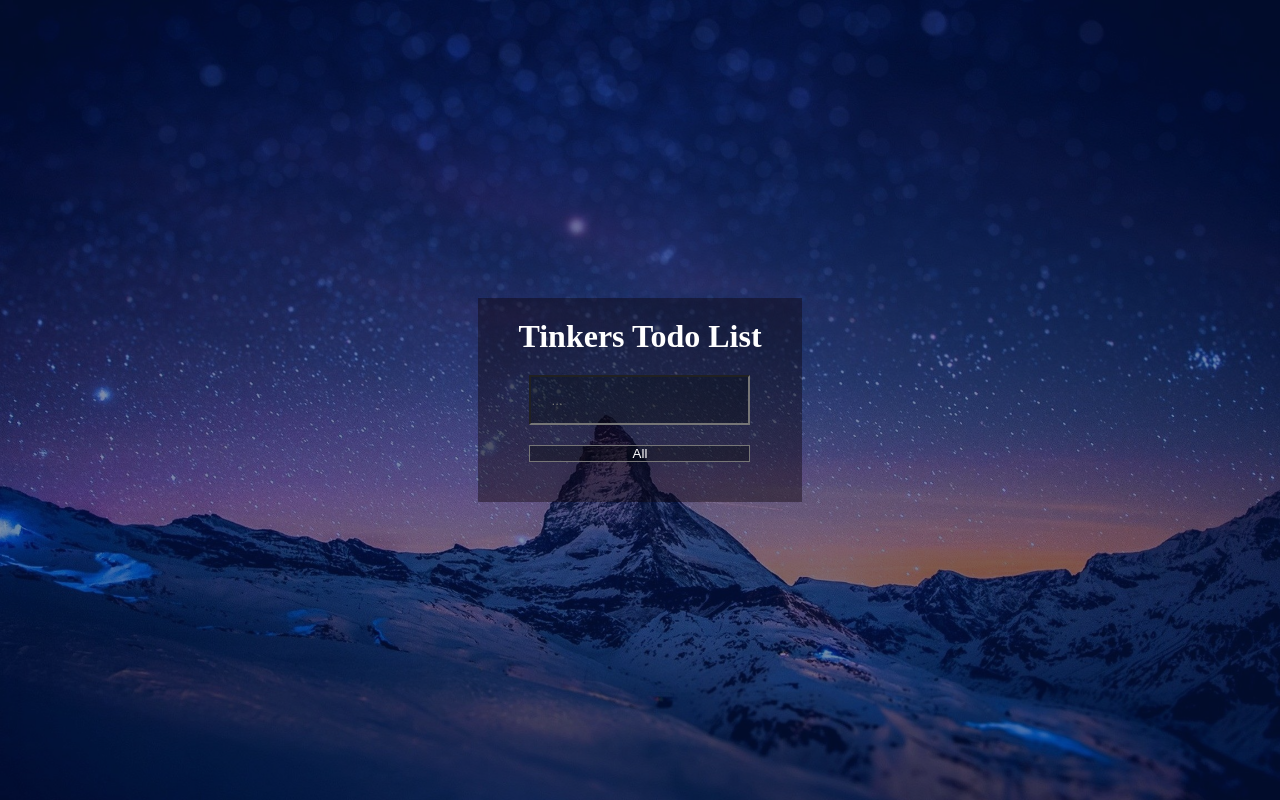
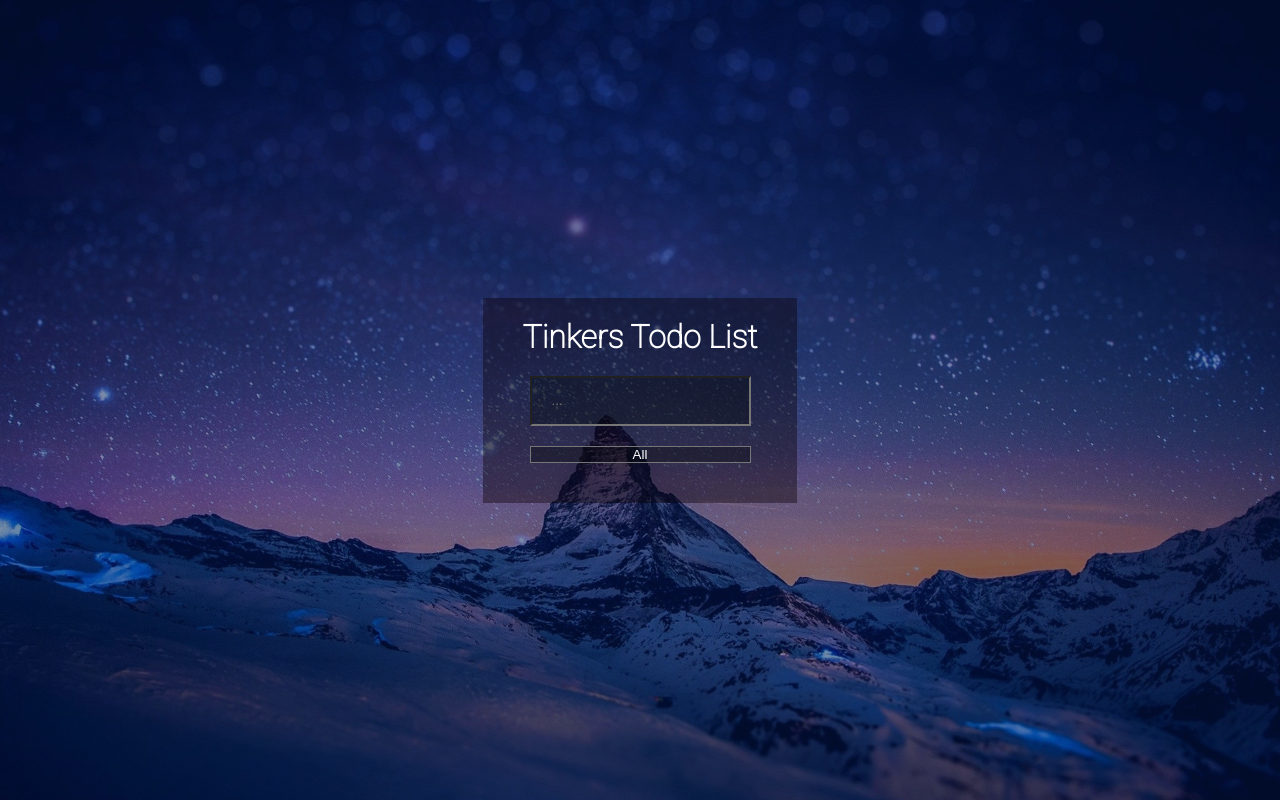
Before and after one commit to JackXN/Todo-mvc, a React (Create React App) app: page / in a window 1280 px wide. Built offline with nearby package versions, Linux system fonts and the light colour scheme; a web font is replaced by a local one.

Commit message:
updated title and meta

```diff
--- a/public/index.html
+++ b/public/index.html
@@ -7,7 +7,7 @@
     <meta name="theme-color" content="#000000" />
     <meta
       name="description"
-      content="Web site created using create-react-app"
+      content="Tinker needs a todo list right?"
     />
     <link rel="apple-touch-icon" href="%PUBLIC_URL%/logo192.png" />
     <!--
@@ -27,10 +27,15 @@
 
     <link rel="preconnect" href="https://fonts.googleapis.com">
     <link rel="preconnect" href="https://fonts.gstatic.com" crossorigin>
+    <link href="https://fonts.googleapis.com/css2?family=Roboto:wght@100&display=swap" rel="stylesheet">
+
+
+    <link rel="preconnect" href="https://fonts.googleapis.com">
+    <link rel="preconnect" href="https://fonts.gstatic.com" crossorigin>
     <link href="https://fonts.googleapis.com/css2?family=New+Rocker&display=swap" rel="stylesheet">
 
 
-    <title>React App</title>
+    <title>Tinkers Todo List</title>
   </head>
   <body>
     <noscript>You need to enable JavaScript to run this app.</noscript>
--- a/src/App.css
+++ b/src/App.css
@@ -8,6 +8,7 @@
   height: 100vh;
   background: rgb(3,25,86, 0.5);
   width: 100%;
+  font-family: 'Roboto', sans-serif;
 }
 *,
 *::before,
```
